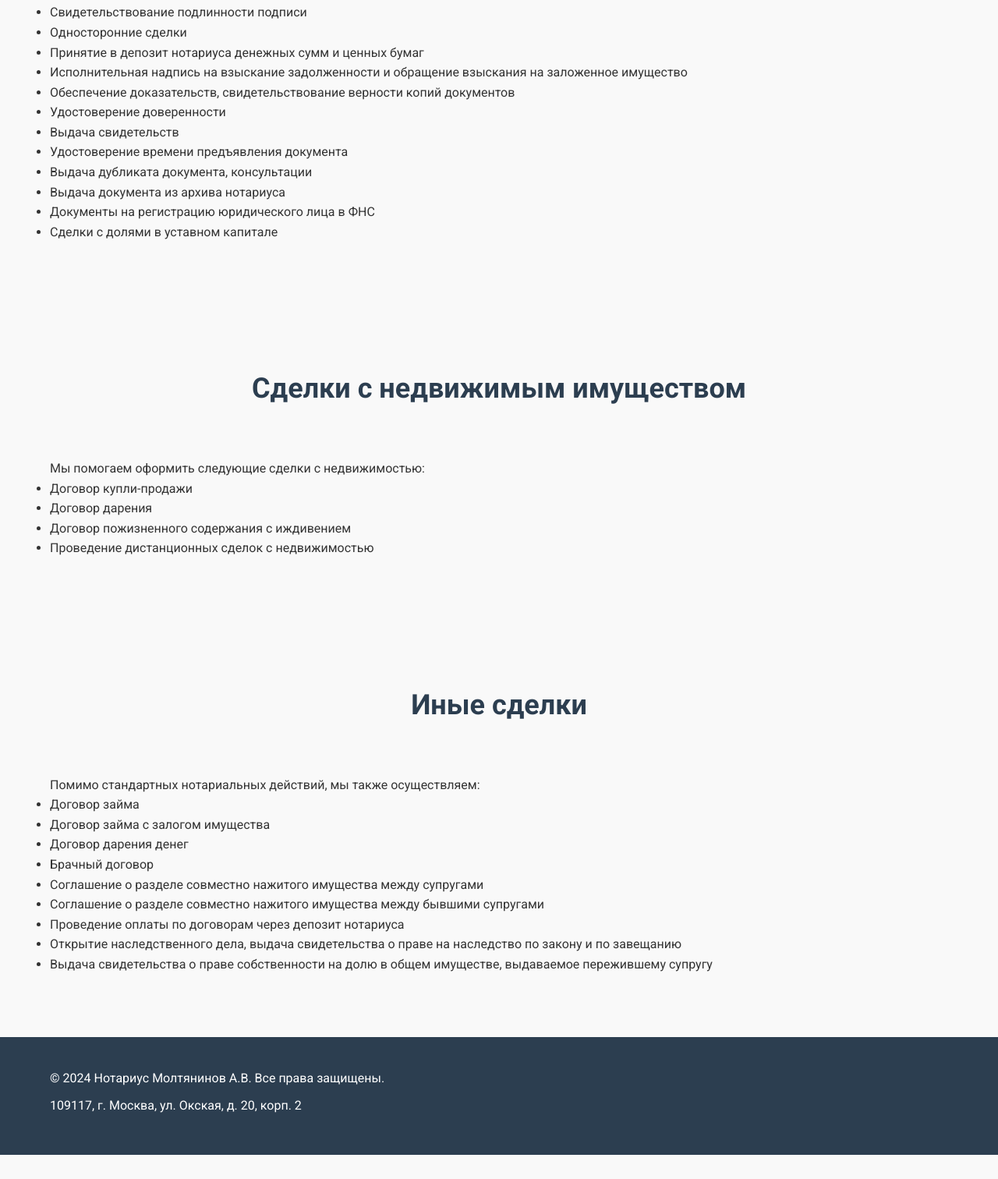
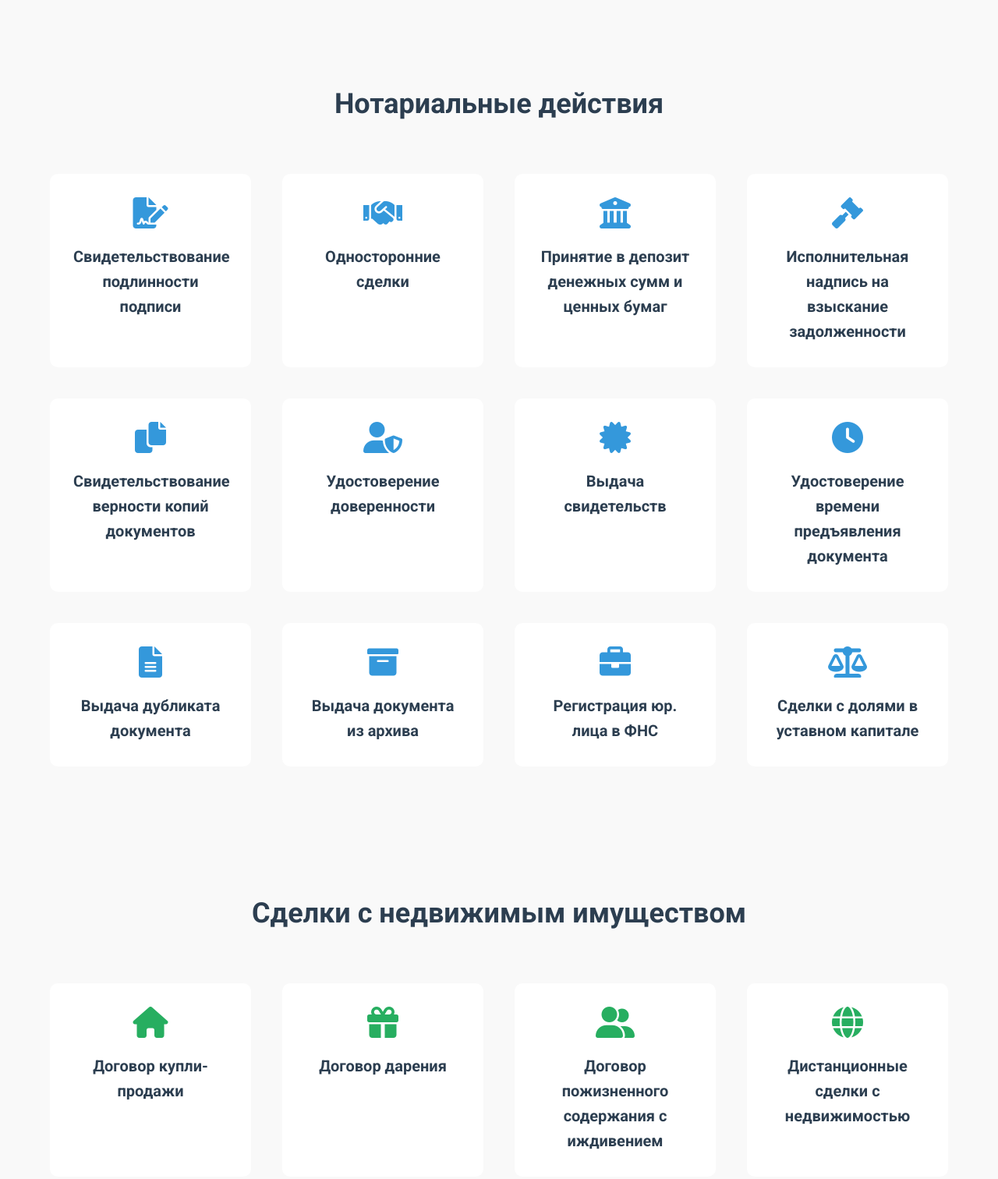
Before and after one commit to Shafya/github.io, a plain HTML site: page index.html in a window 1280 px wide. Shown: the part 1240-2752 px from the top of the page at 78% size. Before the commit the page ends 2721 px from the top, so only its background shows below. Drawn offline with Linux system fonts and the light colour scheme.

Commit message:
Update index.html
version 3.0

```diff
--- a/index.html
+++ b/index.html
@@ -4,16 +4,13 @@
     <meta charset="UTF-8">
     <title>Нотариус Молтянинов Андрей Вадимович</title>
     <link rel="stylesheet" href="style.css">
-    <!-- Подключаем шрифты Google Fonts -->
     <link rel="preconnect" href="https://fonts.googleapis.com">
     <link rel="preconnect" href="https://fonts.gstatic.com" crossorigin>
     <link href="https://fonts.googleapis.com/css2?family=Roboto:wght@400;500;700&display=swap" rel="stylesheet">
-    <!-- Подключаем иконки Font Awesome -->
     <link rel="stylesheet" href="https://cdnjs.cloudflare.com/ajax/libs/font-awesome/6.0.0-beta3/css/all.min.css" integrity="sha384-eN3d6n4f6O68X3+rQBF/2i1iVLh3G0b2z8Xt0nK4gO2dN6G8w8l4FhY1ZbxHfX8W" crossorigin="anonymous">
     <meta name="viewport" content="width=device-width, initial-scale=1.0">
 </head>
 <body>
-    <!-- Шапка сайта -->
     <header>
         <div class="container">
             <div class="logo">
@@ -30,7 +27,6 @@
         </div>
     </header>
 
-    <!-- Герой-раздел -->
     <section class="hero">
         <div class="container">
             <div class="hero-content">
@@ -45,11 +41,31 @@
     <section id="contact" class="contact-info">
         <div class="container">
             <h2>Контактная информация</h2>
-            <p><strong>Нотариус:</strong> Молтянинов Андрей Вадимович</p>
-            <p><strong>Адрес:</strong> 109117, город Москва, улица Окская, дом 20, корпус 2</p>
-            <p><strong>Телефоны:</strong> 8 (499) 177-55-51; 8 (499) 172-96-49; 8 (903) 777-22-73</p>
-            <p><strong>Email:</strong> <a href="mailto:7772273@mail.ru">7772273@mail.ru</a></p>
-            <p>Возможна запись по телефону, а также подготовка документов, отправленных по электронной почте или WhatsApp.</p>
+            <div class="contact-grid">
+                <div class="contact-card">
+                    <i class="fas fa-user"></i>
+                    <h3>Нотариус</h3>
+                    <p>Молтянинов Андрей Вадимович</p>
+                </div>
+                <div class="contact-card">
+                    <i class="fas fa-map-marker-alt"></i>
+                    <h3>Адрес</h3>
+                    <p>109117, город Москва, улица Окская, дом 20, корпус 2</p>
+                </div>
+                <div class="contact-card">
+                    <i class="fas fa-phone-alt"></i>
+                    <h3>Телефоны</h3>
+                    <p><a href="tel:+74991775551">8 (499) 177-55-51</a></p>
+                    <p><a href="tel:+74991729649">8 (499) 172-96-49</a></p>
+                    <p><a href="tel:+79037772273">8 (903) 777-22-73</a></p>
+                </div>
+                <div class="contact-card">
+                    <i class="fas fa-envelope"></i>
+                    <h3>Email</h3>
+                    <p><a href="mailto:7772273@mail.ru">7772273@mail.ru</a></p>
+                    <p>Возможна запись по телефону и подготовка документов, отправленных по электронной почте или WhatsApp.</p>
+                </div>
+            </div>
         </div>
     </section>
 
@@ -57,20 +73,56 @@
     <section id="services" class="services">
         <div class="container">
             <h2>Нотариальные действия</h2>
-            <ul>
-                <li>Свидетельствование подлинности подписи</li>
-                <li>Односторонние сделки</li>
-                <li>Принятие в депозит нотариуса денежных сумм и ценных бумаг</li>
-                <li>Исполнительная надпись на взыскание задолженности и обращение взыскания на заложенное имущество</li>
-                <li>Обеспечение доказательств, свидетельствование верности копий документов</li>
-                <li>Удостоверение доверенности</li>
-                <li>Выдача свидетельств</li>
-                <li>Удостоверение времени предъявления документа</li>
-                <li>Выдача дубликата документа, консультации</li>
-                <li>Выдача документа из архива нотариуса</li>
-                <li>Документы на регистрацию юридического лица в ФНС</li>
-                <li>Сделки с долями в уставном капитале</li>
-            </ul>
+            <div class="services-grid">
+                <div class="service-card">
+                    <i class="fas fa-file-signature"></i>
+                    <h3>Свидетельствование подлинности подписи</h3>
+                </div>
+                <div class="service-card">
+                    <i class="fas fa-handshake"></i>
+                    <h3>Односторонние сделки</h3>
+                </div>
+                <div class="service-card">
+                    <i class="fas fa-university"></i>
+                    <h3>Принятие в депозит денежных сумм и ценных бумаг</h3>
+                </div>
+                <div class="service-card">
+                    <i class="fas fa-gavel"></i>
+                    <h3>Исполнительная надпись на взыскание задолженности</h3>
+                </div>
+                <div class="service-card">
+                    <i class="fas fa-copy"></i>
+                    <h3>Свидетельствование верности копий документов</h3>
+                </div>
+                <div class="service-card">
+                    <i class="fas fa-user-shield"></i>
+                    <h3>Удостоверение доверенности</h3>
+                </div>
+                <div class="service-card">
+                    <i class="fas fa-certificate"></i>
+                    <h3>Выдача свидетельств</h3>
+                </div>
+                <div class="service-card">
+                    <i class="fas fa-clock"></i>
+                    <h3>Удостоверение времени предъявления документа</h3>
+                </div>
+                <div class="service-card">
+                    <i class="fas fa-file-alt"></i>
+                    <h3>Выдача дубликата документа</h3>
+                </div>
+                <div class="service-card">
+                    <i class="fas fa-archive"></i>
+                    <h3>Выдача документа из архива</h3>
+                </div>
+                <div class="service-card">
+                    <i class="fas fa-briefcase"></i>
+                    <h3>Регистрация юр. лица в ФНС</h3>
+                </div>
+                <div class="service-card">
+                    <i class="fas fa-balance-scale"></i>
+                    <h3>Сделки с долями в уставном капитале</h3>
+                </div>
+            </div>
         </div>
     </section>
 
@@ -78,13 +130,24 @@
     <section id="real-estate" class="real-estate">
         <div class="container">
             <h2>Сделки с недвижимым имуществом</h2>
-            <p>Мы помогаем оформить следующие сделки с недвижимостью:</p>
-            <ul>
-                <li>Договор купли-продажи</li>
-                <li>Договор дарения</li>
-                <li>Договор пожизненного содержания с иждивением</li>
-                <li>Проведение дистанционных сделок с недвижимостью</li>
-            </ul>
+            <div class="real-estate-grid">
+                <div class="real-estate-card">
+                    <i class="fas fa-home"></i>
+                    <h3>Договор купли-продажи</h3>
+                </div>
+                <div class="real-estate-card">
+                    <i class="fas fa-gift"></i>
+                    <h3>Договор дарения</h3>
+                </div>
+                <div class="real-estate-card">
+                    <i class="fas fa-user-friends"></i>
+                    <h3>Договор пожизненного содержания с иждивением</h3>
+                </div>
+                <div class="real-estate-card">
+                    <i class="fas fa-globe"></i>
+                    <h3>Дистанционные сделки с недвижимостью</h3>
+                </div>
+            </div>
         </div>
     </section>
 
@@ -92,18 +155,44 @@
     <section id="other-services" class="other-services">
         <div class="container">
             <h2>Иные сделки</h2>
-            <p>Помимо стандартных нотариальных действий, мы также осуществляем:</p>
-            <ul>
-                <li>Договор займа</li>
-                <li>Договор займа с залогом имущества</li>
-                <li>Договор дарения денег</li>
-                <li>Брачный договор</li>
-                <li>Соглашение о разделе совместно нажитого имущества между супругами</li>
-                <li>Соглашение о разделе совместно нажитого имущества между бывшими супругами</li>
-                <li>Проведение оплаты по договорам через депозит нотариуса</li>
-                <li>Открытие наследственного дела, выдача свидетельства о праве на наследство по закону и по завещанию</li>
-                <li>Выдача свидетельства о праве собственности на долю в общем имуществе, выдаваемое пережившему супругу</li>
-            </ul>
+            <div class="other-services-grid">
+                <div class="other-service-card">
+                    <i class="fas fa-file-contract"></i>
+                    <h3>Договор займа</h3>
+                </div>
+                <div class="other-service-card">
+                    <i class="fas fa-lock"></i>
+                    <h3>Договор займа с залогом имущества</h3>
+                </div>
+                <div class="other-service-card">
+                    <i class="fas fa-hand-holding-usd"></i>
+                    <h3>Договор дарения денег</h3>
+                </div>
+                <div class="other-service-card">
+                    <i class="fas fa-ring"></i>
+                    <h3>Брачный договор</h3>
+                </div>
+                <div class="other-service-card">
+                    <i class="fas fa-balance-scale"></i>
+                    <h3>Соглашение о разделе имущества</h3>
+                </div>
+                <div class="other-service-card">
+                    <i class="fas fa-wallet"></i>
+                    <h3>Оплата через депозит нотариуса</h3>
+                </div>
+                <div class="other-service-card">
+                    <i class="fas fa-file-medical"></i>
+                    <h3>Открытие наследственного дела</h3>
+                </div>
+                <div class="other-service-card">
+                    <i class="fas fa-certificate"></i>
+                    <h3>Выдача свидетельства о праве на наследство</h3>
+                </div>
+                <div class="other-service-card">
+                    <i class="fas fa-hand-holding-heart"></i>
+                    <h3>Свидетельство о праве собственности на долю</h3>
+                </div>
+            </div>
         </div>
     </section>
 
@@ -113,7 +202,7 @@
     <!-- Подвал сайта -->
     <footer id="footer">
         <div class="container">
-            <p>&copy; 2024 Нотариус Молтянинов А.В. Все права защищены.</p>
+            <p>&copy; 2023 Нотариус Молтянинов А.В. Все права защищены.</p>
             <p>109117, г. Москва, ул. Окская, д. 20, корп. 2</p>
         </div>
     </footer>
```
